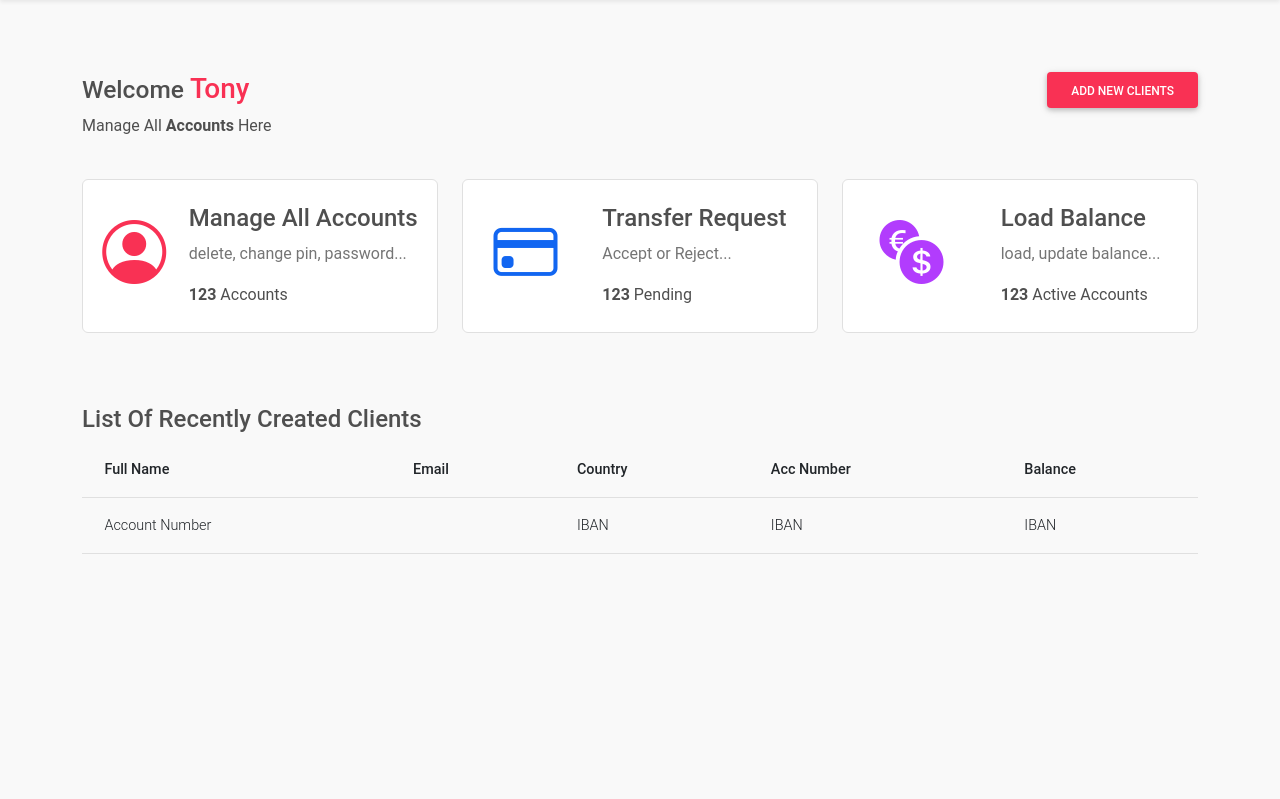
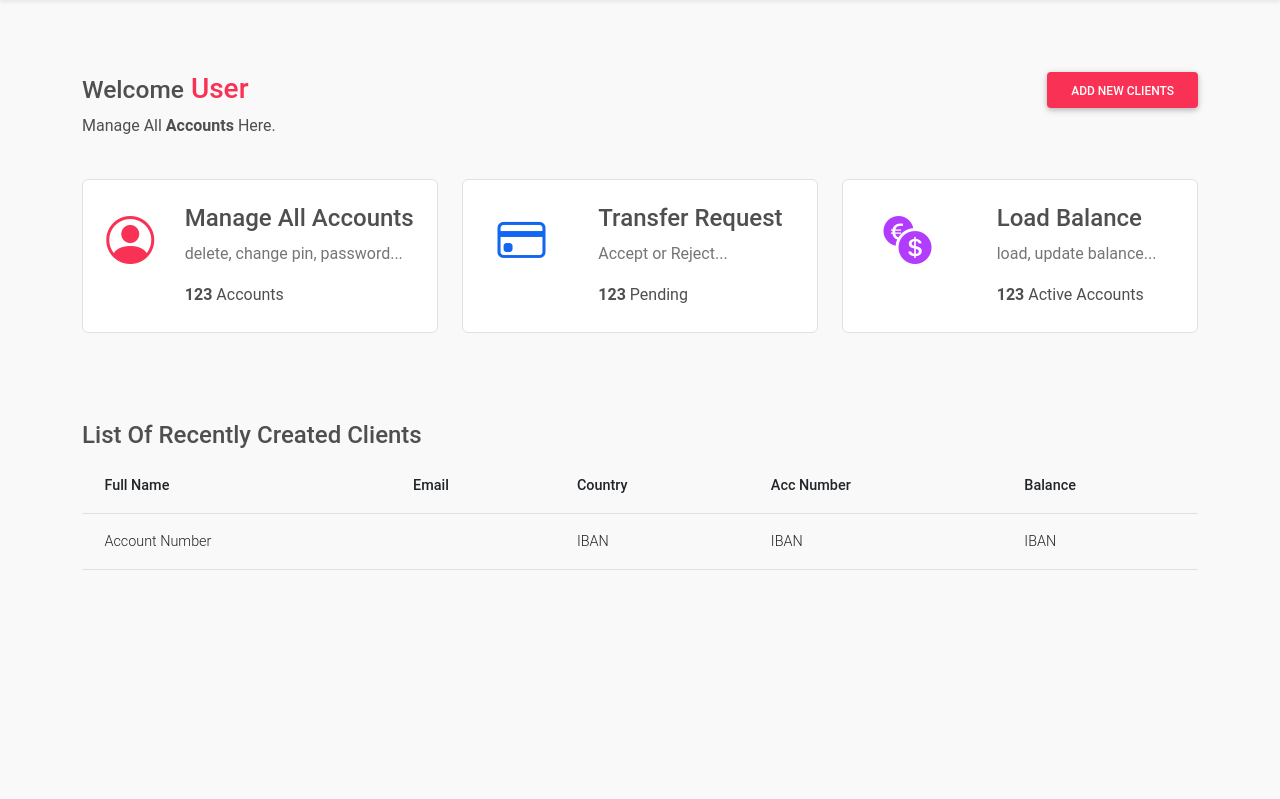
Before and after one commit to ndmichael/bankingsystem, a Django app: page /users/admin in a window 1280 px wide. Shown: the part 59-858 px from the top of the page. Run offline with Django 4.2, Linux system fonts and the light colour scheme; the visitor is signed in with stand-in values (Sample User, id 1); data that the repository does not hold is empty; some libraries are stand-ins or nearby versions.

Commit message:
updated clients side css

```diff
--- a/clients/static/clients/css/admin.css
+++ b/clients/static/clients/css/admin.css
@@ -15,5 +15,5 @@
 }
 
 #staffadmin a .bi {
-    font-size: 4rem;
+    font-size: 3rem;
 }
--- a/clients/templates/users/admin.html
+++ b/clients/templates/users/admin.html
@@ -3,18 +3,19 @@
 <section id="staffadmin" class=" bg-light">
     <div class="container py-5">
         <section class="row py-4">
-            <article class="col-6">
-                <h1 class="h3"><small>Welcome</small> <span class="text-danger">Tony</span></h1>
-                <p>Manage All <b>Accounts</b> Here</p>
+            <article class="col-8 col-md-6">
+                <h1 class="h3"><small>Welcome</small> <span class="text-danger">{{request.user.last_name}}</span>
+                </h1>
+                <p>Manage All <b>Accounts</b> Here.</p>
             </article>
-            <article class="col-6 text-end">
-                <a href="#" class=" btn btn-danger" style=" color: white; display: inline-block;">
+            <article class="col-4 col-md-6 text-end">
+                <a href="{% url 'account_signup' %}" class=" btn btn-danger" style=" color: white; display: inline-block;">
                     Add New Clients
                 </a>
             </article>
         </section>
         <section class="row">
-            <article class="col-6 col-md-4">
+            <article class="col-12 col-md-4 mb-3">
                 <a href="#" class="border py-4 px-3 rounded-4 bg-white ">
                     <div class=" d-flex  justify-content-around">
                         <i class="bi bi-person-circle text-danger "></i>
@@ -28,7 +29,7 @@
                     </div>
                 </a>
             </article>
-            <article class="col-4">
+            <article class="col-12 col-md-4 mb-3">
                 <a href="#" class="border py-4 px-3 rounded-4 bg-white ">
                     <div class=" d-flex  justify-content-around">
                         <i class="bi bi-credit-card text-primary  "></i>
@@ -42,7 +43,7 @@
                     </div>
                 </a>
             </article>
-            <article class="col-4">
+            <article class="col-12 col-md-4 mb-3">
                 <a href="#" class="border py-4 px-3 rounded-4 bg-white ">
                     <div class=" d-flex  justify-content-around">
                         <i class="bi bi-currency-exchange text-secondary "></i>
@@ -60,14 +61,14 @@
         <section class="row mt-5">
             <div class="col-12">
                 <h4 class="pt-4">List Of Recently Created Clients</h4>
-                <table class="table">
+                <table class="table table-responsive">
                     <thead>
                         <tr>
-                            <th>Full Name</th>
-                            <th>Email</th>
-                            <th>Country</th>
-                            <th>Acc Number</th>
-                            <th>Balance</th>
+                            <th scope="col">Full Name</th>
+                            <th scope="col">Email</th>
+                            <th scope="col">Country</th>
+                            <th scope="col">Acc Number</th>
+                            <th scope="col">Balance</th>
                         </tr>
                     </thead>
                     <tbody>
```
